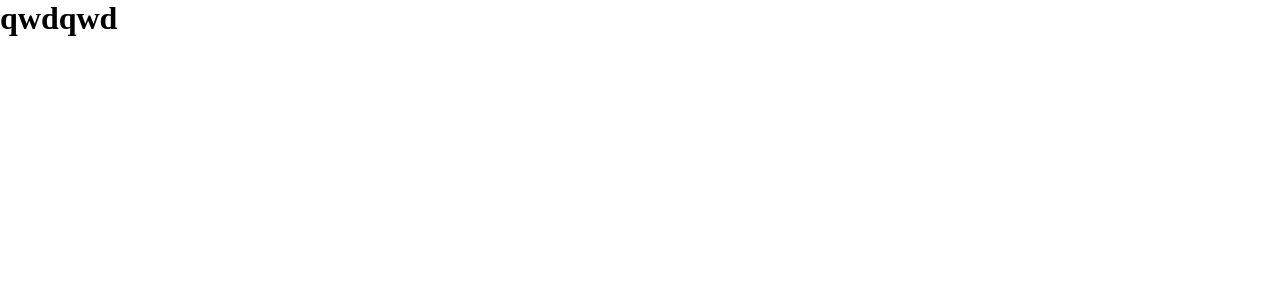
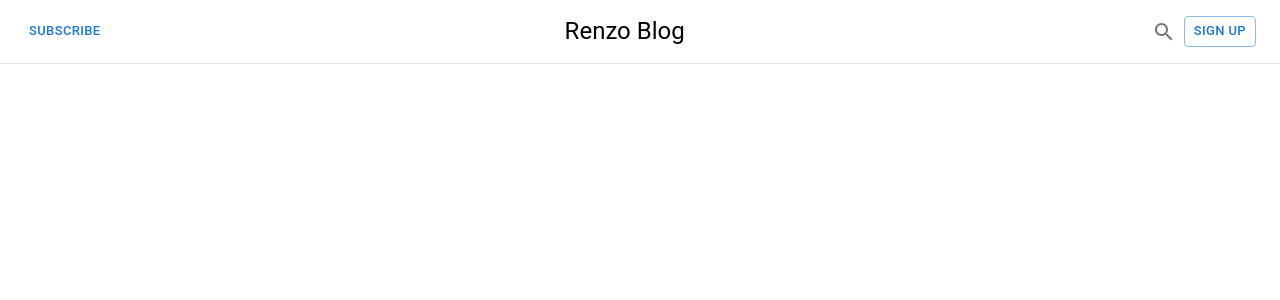
Before and after one commit to renzocabarios/basic-blog-react, a React (Vite) app: page / in a window 1280 px wide. Shown: the top 300 px of the page. Built offline with nearby package versions, Linux system fonts and the light colour scheme.

Commit message:
Add Button component

```diff
--- /dev/null
+++ b/src/components/Button.jsx
@@ -0,0 +1,13 @@
+import React from "react";
+import Button from "@mui/material/Button";
+
+export default function (props) {
+  const { variant, size, title } = props;
+  return (
+    <>
+      <Button variant={variant} size={size}>
+        {title}
+      </Button>
+    </>
+  );
+}
--- /dev/null
+++ b/src/components/index.js
@@ -0,0 +1,3 @@
+import Button from "./Button";
+
+export { Button };
--- a/src/pages/Home/index.jsx
+++ b/src/pages/Home/index.jsx
@@ -1,9 +1,36 @@
-import React from "react";
+import * as React from "react";
+import Toolbar from "@mui/material/Toolbar";
+import { Button } from "../../components";
+import IconButton from "@mui/material/IconButton";
+import SearchIcon from "@mui/icons-material/Search";
+import Typography from "@mui/material/Typography";
+import Link from "@mui/material/Link";
 
 export default function () {
   return (
     <>
-      <h1>qwdqwd</h1>
+      <Toolbar sx={{ borderBottom: 1, borderColor: "divider" }}>
+        <Button size="small" title="Subscribe" />
+        <Typography
+          component="h2"
+          variant="h5"
+          color="inherit"
+          align="center"
+          noWrap
+          sx={{ flex: 1 }}
+        >
+          Renzo Blog
+        </Typography>
+        <IconButton>
+          <SearchIcon />
+        </IconButton>
+        <Button variant="outlined" size="small" title=" Sign up" />
+      </Toolbar>
+      <Toolbar
+        component="nav"
+        variant="dense"
+        sx={{ justifyContent: "space-between", overflowX: "auto" }}
+      ></Toolbar>
     </>
   );
 }
```
